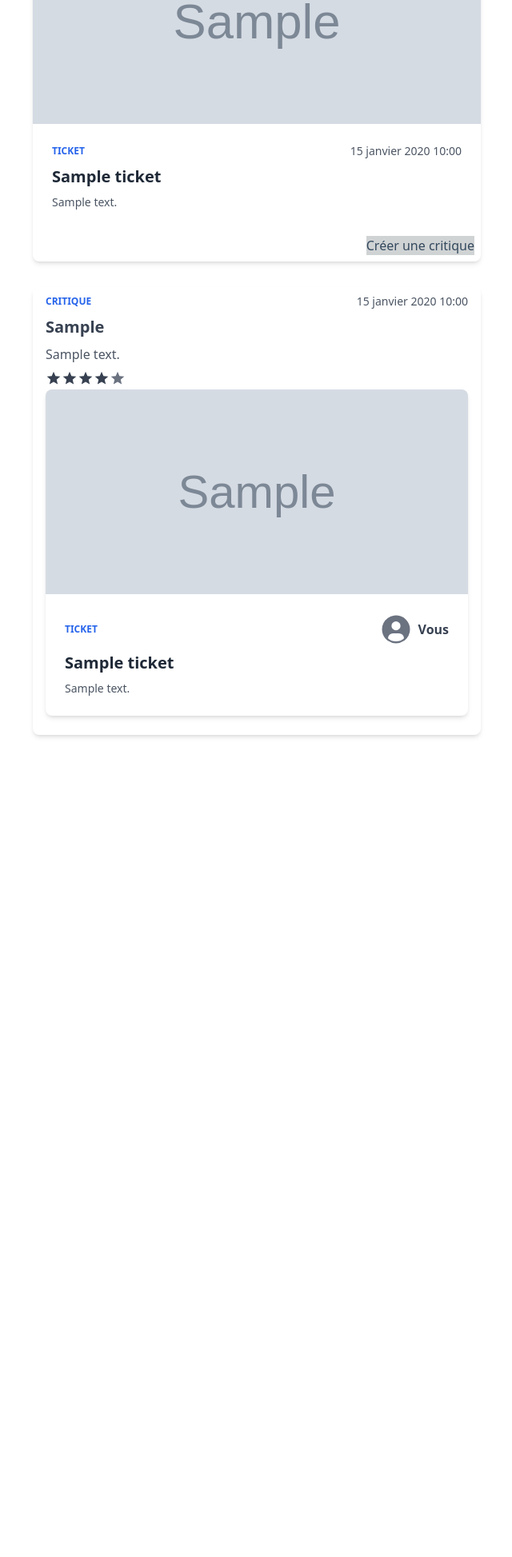
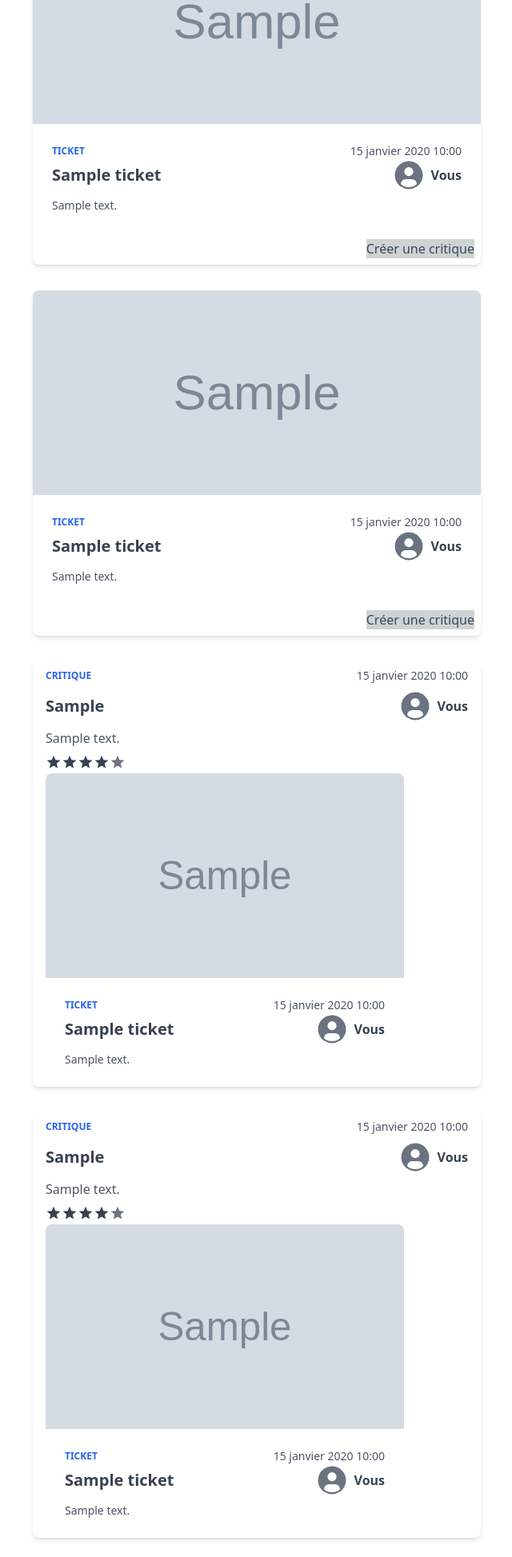
Before and after one commit to MickaelFioretti/LITRevu, a Django app: page /acceuil/ in a window 1280 px wide. Shown: the part 237-2184 px from the top of the page at 80% size, without its empty margins (319-959 px from the left). Before the commit the page ends 1159 px from the top, so only its background shows below. Run offline with Django 4.2, Linux system fonts and the light colour scheme; a user stored in the database is signed in; tables that the repository leaves empty hold one stand-in row (values such as "Sample post"); grey boxes marked "Sample" are stand-in pictures; some libraries are stand-ins or nearby versions.

Commit message:
fix: style ansd add post of connecter user to flux

```diff
--- a/website/flux/templates/flux.html
+++ b/website/flux/templates/flux.html
@@ -26,11 +26,25 @@
                         {{ post.time_created }}
                     </span>
                 </div>
-                <a href="#"
-                    class="block mt-2 text-xl font-bold text-gray-800 transition-colors duration-300 transform hover:text-gray-600 hover:underline"
-                    tabindex="0" role="link">
-                    {{ post.title }}
+                <div class="flex items-center justify-between">
+                    <a href="#" class="text-xl font-bold text-gray-700 hover:text-gray-600 hover:underline" tabindex="0"
+                        role="link">{{ post.title }}</a>
+                    <div class="flex items-center">
+                        <svg class="hidden object-cover w-10 h-10 mx-2 rounded-full sm:block text-gray-500"
+                            xmlns="http://www.w3.org/2000/svg" width="32" height="32" viewBox="0 0 32 32">
+                            <path fill="none"
+                                d="M8.007 24.93A4.996 4.996 0 0 1 13 20h6a4.996 4.996 0 0 1 4.993 4.93a11.94 11.94 0 0 1-15.986 0ZM20.5 12.5A4.5 4.5 0 1 1 16 8a4.5 4.5 0 0 1 4.5 4.5Z" />
+                            <path fill="currentColor"
+                                d="M26.749 24.93A13.99 13.99 0 1 0 2 16a13.899 13.899 0 0 0 3.251 8.93l-.02.017c.07.084.15.156.222.239c.09.103.187.2.28.3c.28.304.568.596.87.87c.092.084.187.162.28.242c.32.276.649.538.99.782c.044.03.084.069.128.1v-.012a13.901 13.901 0 0 0 16 0v.012c.044-.031.083-.07.128-.1c.34-.245.67-.506.99-.782c.093-.08.188-.159.28-.242c.302-.275.59-.566.87-.87c.093-.1.189-.197.28-.3c.071-.083.152-.155.222-.24ZM16 8a4.5 4.5 0 1 1-4.5 4.5A4.5 4.5 0 0 1 16 8ZM8.007 24.93A4.996 4.996 0 0 1 13 20h6a4.996 4.996 0 0 1 4.993 4.93a11.94 11.94 0 0 1-15.986 0Z" />
+                        </svg>
+                        <a class="font-bold text-gray-700 cursor-pointer" tabindex="0" role="link">
+                            {% if post.id_user == user%}Vous
+                            {%else%} {{ post.id_user }}
+                            {%endif%}
                         </a>
+                    </div>
+                </div>
+
                 <p class="mt-2 text-sm text-gray-600">
                     {{ post.description }}
                 </p>
@@ -55,8 +69,25 @@
         </div>
 
         <div class="mt-2">
+            <div class="flex items-center justify-between">
                 <a href="#" class="text-xl font-bold text-gray-700 hover:text-gray-600 hover:underline" tabindex="0"
                     role="link">{{ post.headline }}</a>
+                <div class="flex items-center">
+                    <svg class="hidden object-cover w-10 h-10 mx-2 rounded-full sm:block text-gray-500"
+                        xmlns="http://www.w3.org/2000/svg" width="32" height="32" viewBox="0 0 32 32">
+                        <path fill="none"
+                            d="M8.007 24.93A4.996 4.996 0 0 1 13 20h6a4.996 4.996 0 0 1 4.993 4.93a11.94 11.94 0 0 1-15.986 0ZM20.5 12.5A4.5 4.5 0 1 1 16 8a4.5 4.5 0 0 1 4.5 4.5Z" />
+                        <path fill="currentColor"
+                            d="M26.749 24.93A13.99 13.99 0 1 0 2 16a13.899 13.899 0 0 0 3.251 8.93l-.02.017c.07.084.15.156.222.239c.09.103.187.2.28.3c.28.304.568.596.87.87c.092.084.187.162.28.242c.32.276.649.538.99.782c.044.03.084.069.128.1v-.012a13.901 13.901 0 0 0 16 0v.012c.044-.031.083-.07.128-.1c.34-.245.67-.506.99-.782c.093-.08.188-.159.28-.242c.302-.275.59-.566.87-.87c.093-.1.189-.197.28-.3c.071-.083.152-.155.222-.24ZM16 8a4.5 4.5 0 1 1-4.5 4.5A4.5 4.5 0 0 1 16 8ZM8.007 24.93A4.996 4.996 0 0 1 13 20h6a4.996 4.996 0 0 1 4.993 4.93a11.94 11.94 0 0 1-15.986 0Z" />
+                    </svg>
+                    <a class="font-bold text-gray-700 cursor-pointer" tabindex="0" role="link">
+                        {% if post.id_user == user%}Vous
+                        {%else%} {{ post.id_user }}
+                        {%endif%}
+                    </a>
+                </div>
+            </div>
+
             <p class="mt-2 text-gray-600">{{ post.body }}</p>
             <div class="flex mt-2 item-center">
                 {% for i in post.rating %}
@@ -74,7 +105,7 @@
         </div>
 
         <!-- Ticket -->
-        <div class="flex flex-col w-[33rem] mt-1 overflow-hidden bg-white rounded-lg shadow-md">
+        <div class="flex flex-col w-[28rem] h-[23rem] mt-1 overflow-hidden bg-white rounded-lg">
             <img class="object-cover w-full h-64" src="{{ post.id_ticket.image.url }}" alt="Article" />
 
             <div class="p-6">
@@ -83,7 +114,13 @@
                         <span class="text-xs font-bold text-blue-600 uppercase">
                             Ticket
                         </span>
-                        <span class="flex flex-row">
+                        <span class="text-sm font-light text-gray-600">
+                            {{ post.id_ticket.time_created }}
+                        </span>
+                    </div>
+                    <div class="flex items-center justify-between">
+                        <a href="#" class="text-xl font-bold text-gray-700 hover:text-gray-600 hover:underline"
+                            tabindex="0" role="link">{{ post.id_ticket.title }}</a>
                         <div class="flex items-center">
                             <svg class="hidden object-cover w-10 h-10 mx-2 rounded-full sm:block text-gray-500"
                                 xmlns="http://www.w3.org/2000/svg" width="32" height="32" viewBox="0 0 32 32">
@@ -98,13 +135,7 @@
                                 {%endif%}
                             </a>
                         </div>
-                        </span>
                     </div>
-                    <a href="#"
-                        class="block mt-2 text-xl font-bold text-gray-800 transition-colors duration-300 transform hover:text-gray-600 hover:underline"
-                        tabindex="0" role="link">
-                        {{ post.id_ticket.title }}
-                    </a>
                     <p class="mt-2 text-sm text-gray-600">
                         {{ post.id_ticket.description }}
                     </p>
--- a/website/flux/views.py
+++ b/website/flux/views.py
@@ -43,6 +43,27 @@ class FluxPageView(LoginRequiredMixin, View):
             tickets.extend(user_tickets)
             reviews.extend(user_reviews)
 
+        # Get your own tickets and reviews
+        your_tickets = Ticket.objects.filter(id_user=request.user)
+        your_reviews = Review.objects.filter(id_user=request.user)
+
+        for ticket in your_tickets:
+            ticket.post_type = "Ticket"
+            ticket.time_created = datetime.strptime(
+                ticket.time_created.strftime("%H:%M, %d %B %Y"), "%H:%M, %d %B %Y"
+            )
+        for review in your_reviews:
+            review.post_type = "Review"
+            review.time_created = datetime.strptime(
+                review.time_created.strftime("%H:%M, %d %B %Y"), "%H:%M, %d %B %Y"
+            )
+            review.rating_empty = range(5 - review.rating)
+            review.rating = range(review.rating)
+
+        # Add your own tickets and reviews to their respective lists
+        tickets.extend(your_tickets)
+        reviews.extend(your_reviews)
+
         # combine and sort tickets and reviews
         posts = sorted(
             chain(tickets, reviews), key=lambda post: post.time_created, reverse=True
```
Lines whose indentation alone changed are shown as unchanged.
